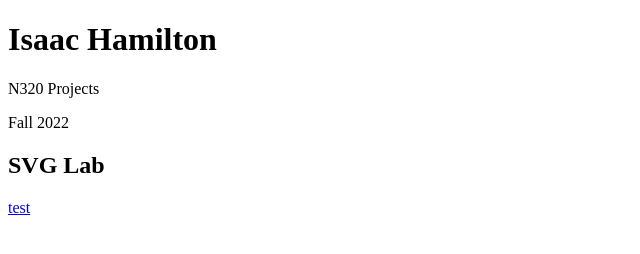
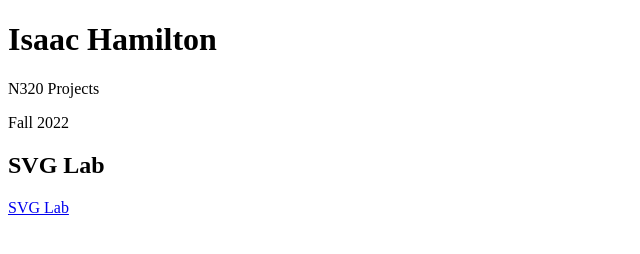
Before and after one commit to isdahami/n320fall2022, a plain HTML site: page index.html in a window 1280 px wide. Shown: the full height of the page, 0-640 px from the left. Drawn offline with Linux system fonts and the light colour scheme.

Commit message:
Update index.html

```diff
--- a/index.html
+++ b/index.html
@@ -12,6 +12,6 @@
     <p>Fall 2022</p>
 
     <h2>SVG Lab</h2>
-    <p><a href="hw/SVG/index.html">test</a></p>
+    <p><a href="hw/SVG/index.html">SVG Lab</a></p>
 </body>
 </html>
```
